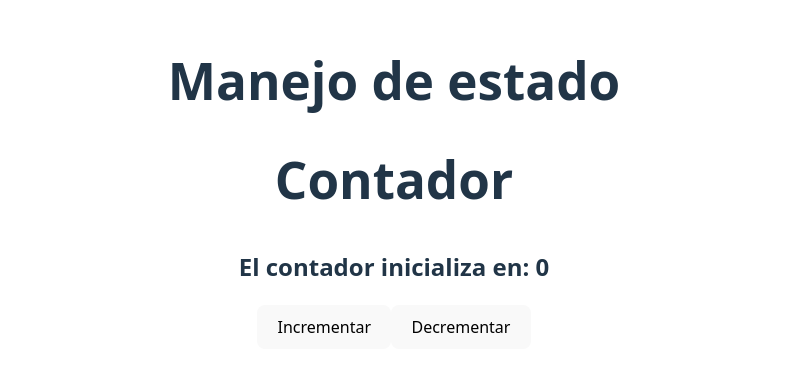
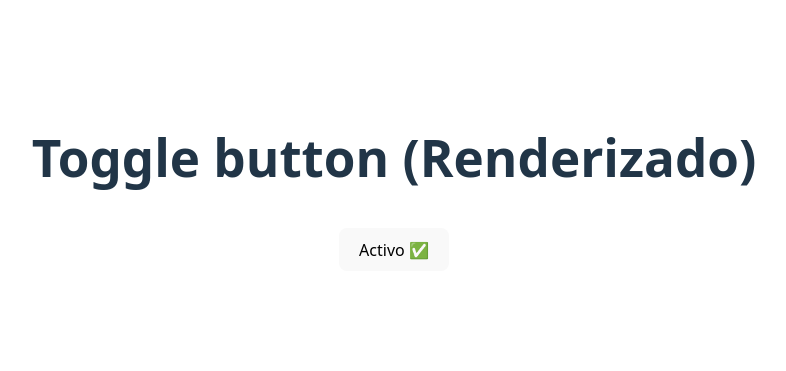
Before and after one commit to felipecoll/react-begins, a React (Vite) app: page / in a window 1280 px wide. Shown: the part 221-592 px from the top of the page, without its empty margins (246-1032 px from the left). Built offline with nearby package versions, Linux system fonts and the light colour scheme.

Commit message:
Use state - renderizado

```diff
--- a/src/App.jsx
+++ b/src/App.jsx
@@ -1,17 +1,21 @@
+import './App.css'
+import ToggleButton from './components/ToggleButton'
+// import Counter from './components/counter'
 // import Card from './components/card'
-import './App.css'
-import Counter from './components/counter'
 
 function App() {
 
-  const items = ['React', 'Vue', 'Angular', 'Svelte']
+  // const items = ['React', 'Vue', 'Angular', 'Svelte']
 
   return (
     <>
       <section>
-        <h1>Manejo de estado</h1>
+      <h1>Toggle button (Renderizado)</h1>
+      <ToggleButton/>
 
-        <Counter></Counter>
+        {/* <h1>Manejo de estado</h1>
+
+        <Counter></Counter> */}
         {/* <Card
           title="Curso de React"
           description="Aprende React desde cero"
--- /dev/null
+++ b/src/components/ToggleButton.jsx
@@ -0,0 +1,16 @@
+import React from 'react'
+import { useState } from 'react'
+
+
+const ToggleButton = () => {
+
+    const [isActive, setIsActive] = useState(false)
+
+  return (
+    <button onClick={() => setIsActive(!isActive)}>
+      {isActive ? 'Inactivo ⛔' : 'Activo ✅'}
+    </button>
+  )
+}
+
+export default ToggleButton
```
